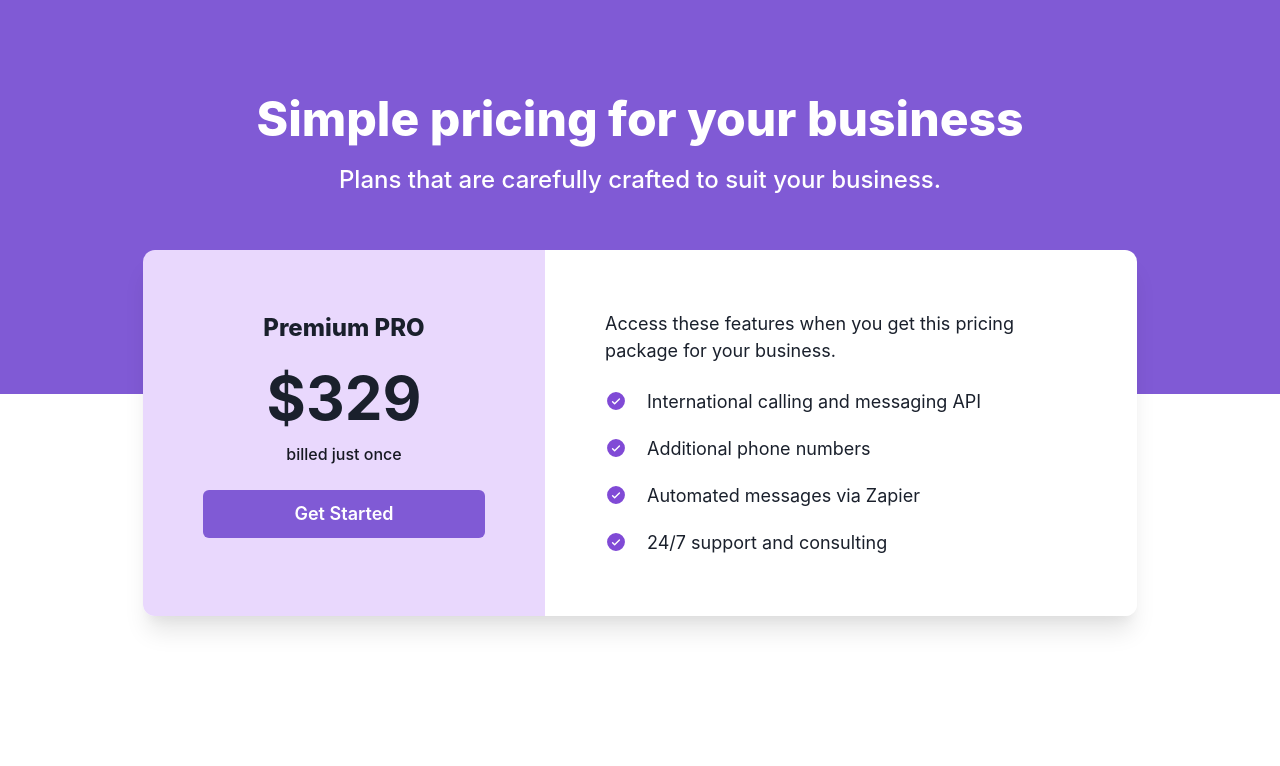
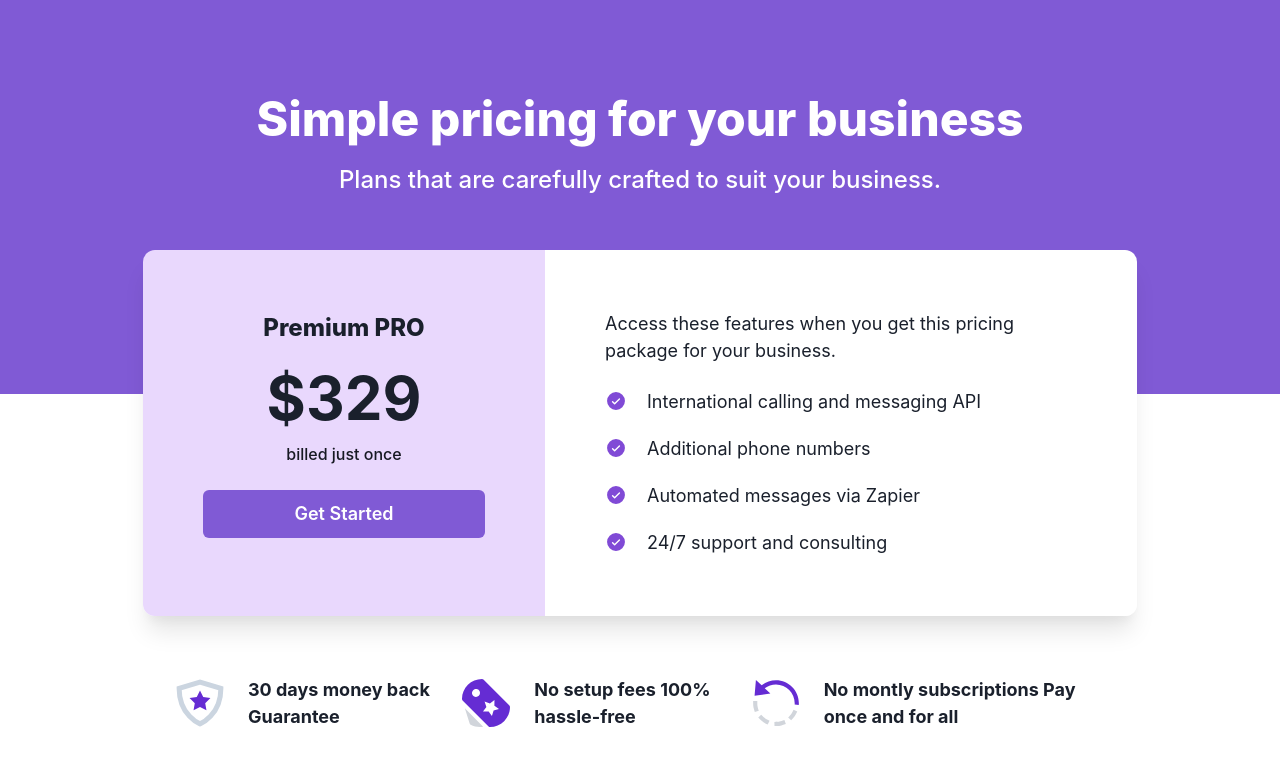
Before and after one commit to anndcodes/chakraiu-basic-project, a React (Vite) app: page / in a window 1280 px wide. Shown: the top 766 px of the page. Built offline with nearby package versions, Linux system fonts and the light colour scheme.

Commit message:
features component

```diff
--- a/src/App.tsx
+++ b/src/App.tsx
@@ -1,5 +1,6 @@
 // import { div } from 'framer-motion/client'
 // import './App.css'
+import { Features } from "./components/Features";
 import { Header } from "./components/Header";
 import { Pricing } from "./components/Pricing";
 
@@ -21,6 +22,7 @@ function App() {
     <div className="App">
       <Header />
       <Pricing />
+      <Features />
     </div>
   );
 }
--- /dev/null
+++ b/src/components/Features.tsx
@@ -0,0 +1,39 @@
+import React, { ElementType } from "react";
+import { HStack, Icon, Text, Box } from "@chakra-ui/react";
+import {
+  HassleFreeIcon,
+  MoneyBackGuaranteeIcon,
+  MonthlySubscriptionIcon,
+} from "../icons/Icons";
+
+interface FeatureProps extends StackProps {
+  icon: ElementType;
+}
+
+function Feature(props: FeatureProps) {
+  const { icon, children, ...rest } = props;
+  return (
+    <HStack {...rest} spacing="24px">
+      <Icon as={icon} boxSize="48px" />
+      <Text textAlign="left" fontSize="18px" fontWeight="700">
+        {children}
+      </Text>
+    </HStack>
+  );
+}
+
+export function Features() {
+  return (
+    <Box maxW="1024px" m="auto" pt="60px" pb="32px">
+      <HStack px="48px" spacing="20px">
+        <Feature icon={MoneyBackGuaranteeIcon}>
+          30 days money back Guarantee
+        </Feature>
+        <Feature icon={HassleFreeIcon}>No setup fees 100% hassle-free</Feature>
+        <Feature icon={MonthlySubscriptionIcon}>
+          No montly subscriptions Pay once and for all
+        </Feature>
+      </HStack>
+    </Box>
+  );
+}
```
